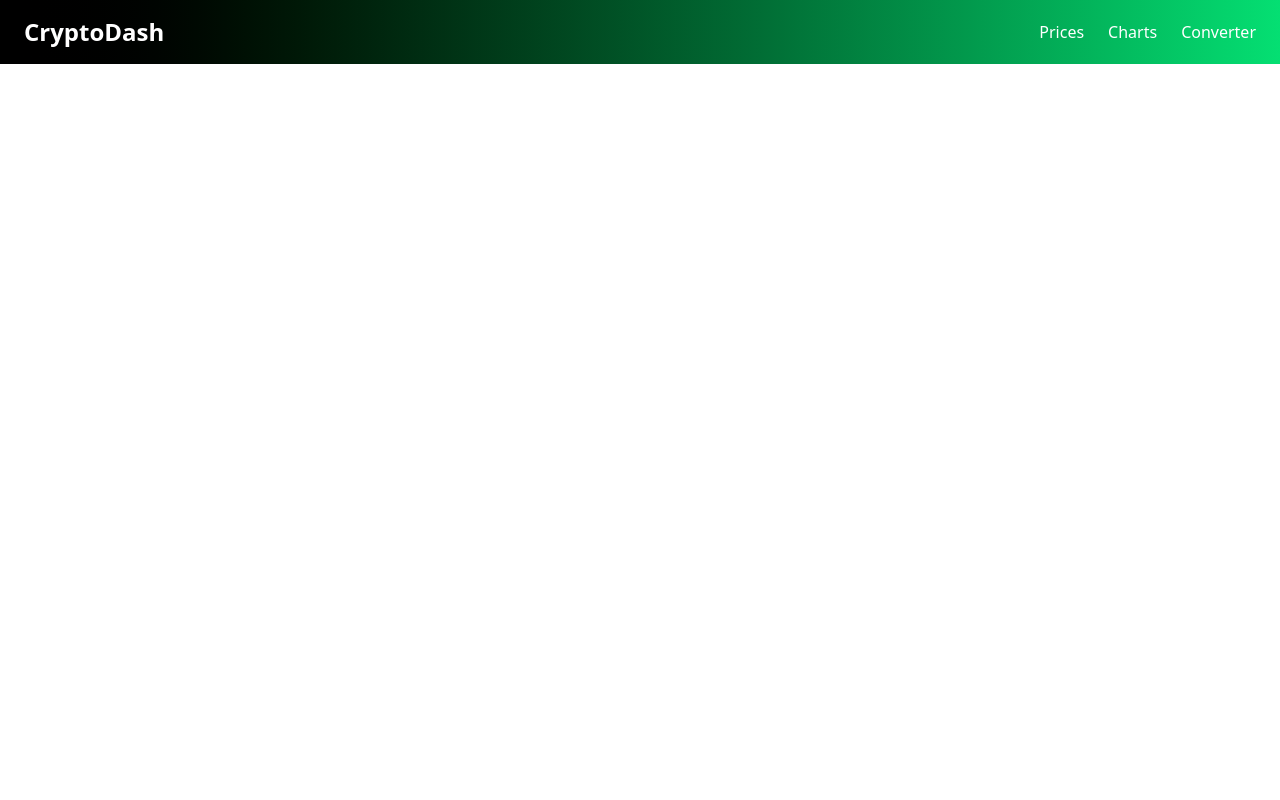
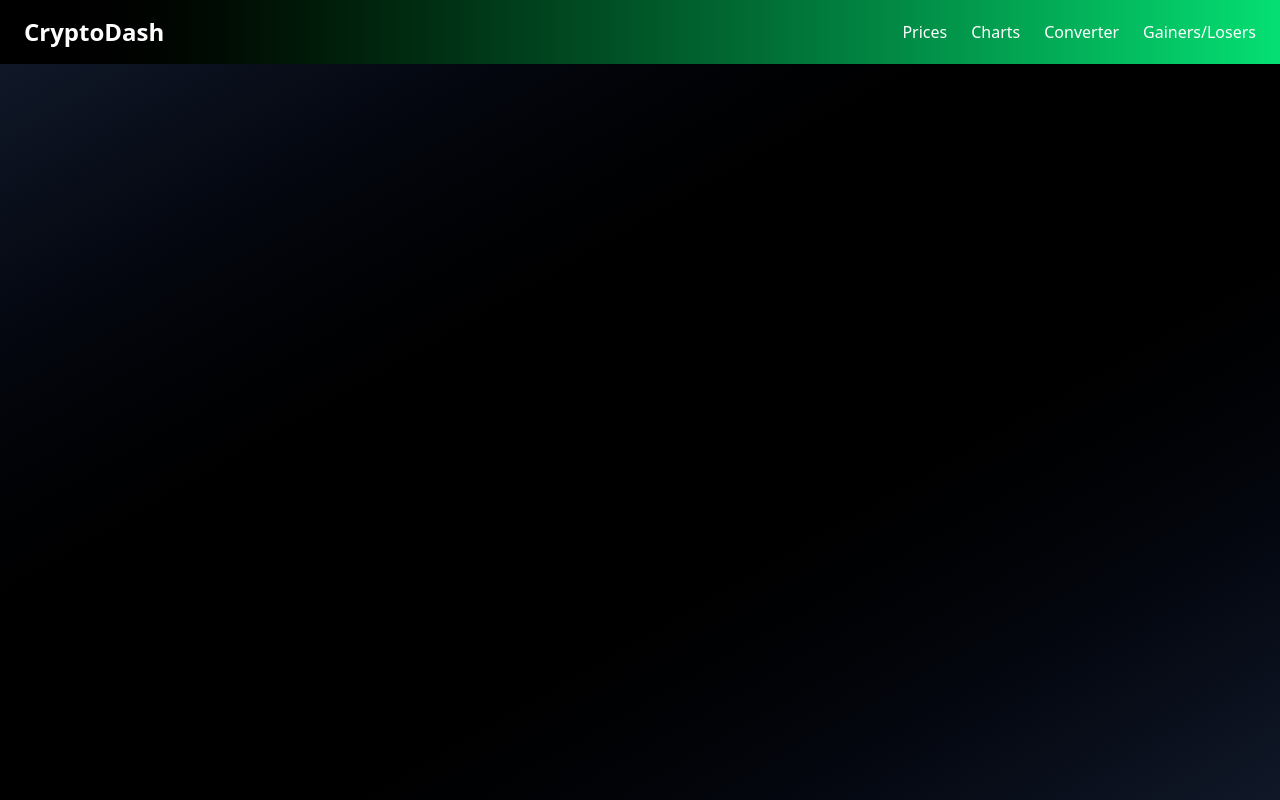
Before and after one commit to alexmov609/crypto-dashboard, a React app: page /gainers in a window 1280 px wide. Built offline with nearby package versions, Linux system fonts and the light colour scheme; no server answers; the HTML template or start-up script is replaced by a standard one.

Commit message:
Create hover animations for link. Add Gainers page.

```diff
--- a/src/App.tsx
+++ b/src/App.tsx
@@ -9,6 +9,7 @@ import Prices from "./pages/Prices";
 import "./index.css";
 import Chart from "./pages/Chart";
 import Converter from "./pages/Converter";
+import Gainers from "./pages/Gainers";
 
 function App() {
   return (
@@ -18,7 +19,7 @@ function App() {
         <Route path="/" element={<Prices />} />
         <Route path="/charts" element={<Chart />} />
         <Route path="/converter" element={<Converter />} />
-
+        <Route path="/gainers" element={<Gainers />} />
         {/*
         <Route path="/gainers" element={<Gainers />} />
         <Route path="/alerts" element={<Alerts />} />
--- a/src/components/Header.tsx
+++ b/src/components/Header.tsx
@@ -6,9 +6,19 @@ const Header = () => {
       <nav className="flex items-center justify-between max-w-7xl mx-auto">
         <div className="text-2xl font-bold text-white">CryptoDash</div>
         <ul className="flex gap-6 text-white">
-          <Link to="/">Prices</Link>
-          <Link to="/charts">Charts</Link>
-          <Link to="/converter">Converter</Link>
+          <Link className="relative transition-all duration-300 hover:scale-110 hover:text-green-300 after:content-[''] after:absolute after:w-0 after:h-0.5 after:bg-green-300 after:left-1/2 after:-translate-x-1/2 after:bottom-0 after:transition-all after:duration-300 hover:after:w-full" to="/">
+            Prices
+          </Link>
+          <Link className="relative transition-all duration-300 hover:scale-110 hover:text-green-300 after:content-[''] after:absolute after:w-0 after:h-0.5 after:bg-green-300 after:left-1/2 after:-translate-x-1/2 after:bottom-0 after:transition-all after:duration-300 hover:after:w-full" to="/charts">
+            Charts
+          </Link>
+          <Link className="relative transition-all duration-300 hover:scale-110 hover:text-green-300 after:content-[''] after:absolute after:w-0 after:h-0.5 after:bg-green-300 after:left-1/2 after:-translate-x-1/2 after:bottom-0 after:transition-all after:duration-300 hover:after:w-full" to="/converter">
+            Converter
+          </Link>
+          <Link className="relative transition-all duration-300 hover:scale-110 hover:text-green-300 after:content-[''] after:absolute after:w-0 after:h-0.5 after:bg-green-300 after:left-1/2 after:-translate-x-1/2 after:bottom-0 after:transition-all after:duration-300 hover:after:w-full" to="/gainers">
+            {" "}
+            Gainers/Losers
+          </Link>
           {/*
           <Link to="/"> Gainers/Losers</Link>
           <Link to="/">Alerts</Link>
--- /dev/null
+++ b/src/pages/Gainers.tsx
@@ -0,0 +1,7 @@
+const Gainers = () => {
+  return (
+    <div className="min-h-[calc(100vh-64px)] bg-gradient-to-br from-gray-900 via-black to-gray-900 text-white overflow-hidden flex items-center justify-center p-6"></div>
+  );
+};
+
+export default Gainers;
```
